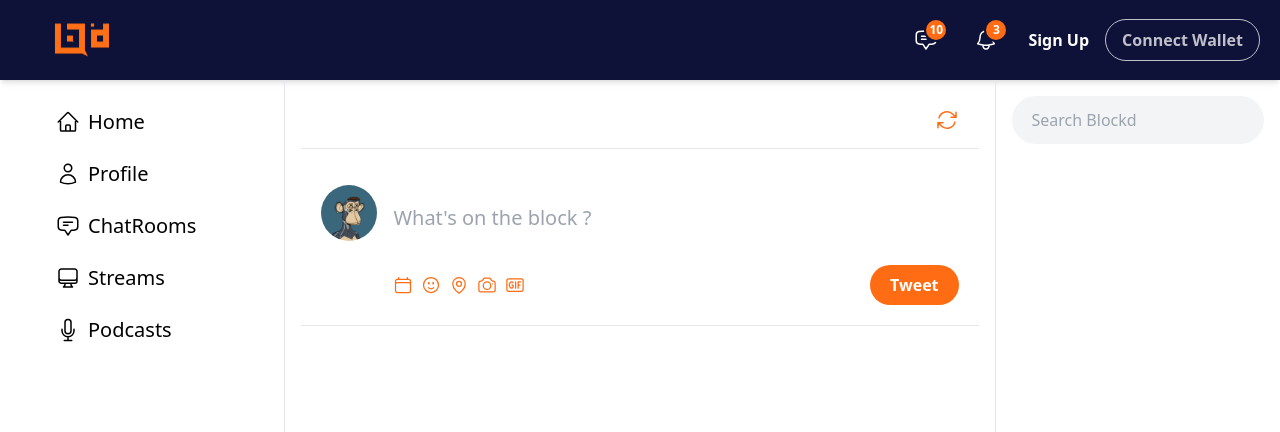
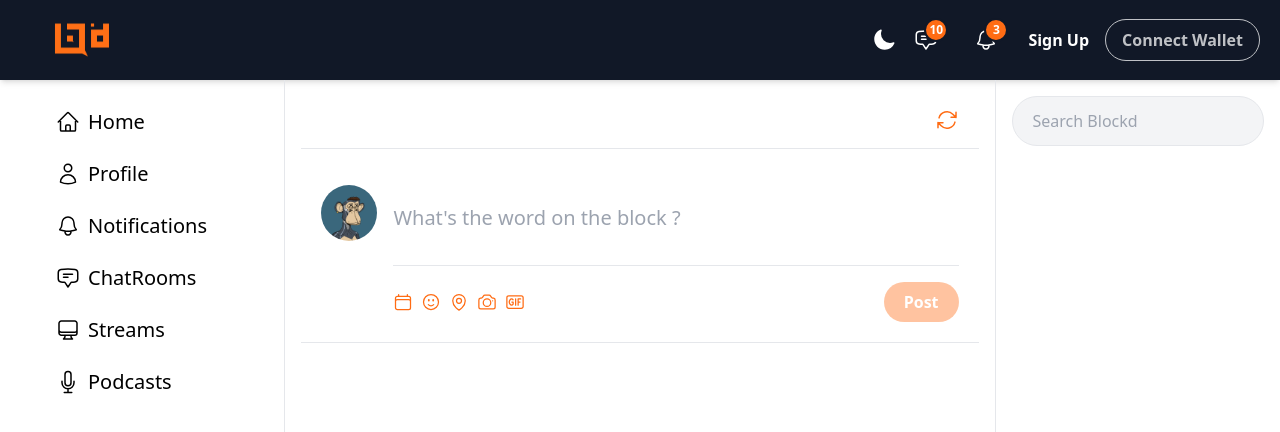
Before and after one commit to BlockdSocial/Blockd, a Next.js app: page / in a window 1280 px wide. Shown: the top 432 px of the page. Built offline with nearby package versions, Linux system fonts and the light colour scheme.

Commit message:
Dark/Light Mode

```diff
--- a/components/IconGroup.tsx
+++ b/components/IconGroup.tsx
@@ -11,9 +11,9 @@
         <div className='flex max-w-fit items-center space-x-2 p-2 rounded-ful transition-all duration-100 group'>
             <div className="">
                 <strong className="relative inline-flex items-center px-2.5 py-1.5">
-                    <span className="text-white absolute text-xs top-0 right-0 md:-top-1 md:-right-0 h-6 w-6 rounded-full group-hover:bg-orange-600 bg-blockd flex justify-center items-center items border-2 border-bgcolor"><span>{notif}</span></span>
-                    <Icon className='h-6 w-6 inline text-white' />
-                    <p className='inline md:hidden text-white font-semibold group-hover:text-gray-300 py-1 px-2'>{name}</p>
+                    <span className="text-white absolute text-xs top-0 right-0 md:-top-1 md:-right-0 h-6 w-6 rounded-full group-hover:bg-orange-600 bg-blockd flex justify-center items-center items border-2 border-gray-900 dark:border-lightgray"><span>{notif}</span></span>
+                    <Icon className='h-6 w-6 inline text-white dark:text-white' />
+                    <p className='inline md:hidden text-white dark:text-white font-semibold group-hover:text-gray-300 py-1 px-2'>{name}</p>
                 </strong>
             </div>
         </div>
--- a/components/Navbar.tsx
+++ b/components/Navbar.tsx
@@ -1,19 +1,50 @@
 import Image from 'next/image'
-import Link from 'next/link';
-import React, { useState } from 'react'
+import Link from 'next/link'
+import React, { useState, useEffect } from 'react'
 import {
     BellIcon,
     ChatBubbleBottomCenterTextIcon
 } from '@heroicons/react/24/outline'
-import IconGroup from './IconGroup';
+import IconGroup from './IconGroup'
+import {useTheme} from 'next-themes'
 
 const Navbar = () => {
+    const {systemTheme, theme, setTheme} = useTheme()
+    const [mounted, setMounted] = useState(false)
+
+    useEffect(() => {
+        setMounted(true)
+    }, [])
+
+    const renderThemeChanger = () => {
+        if (!mounted) return null;
+
+        const currentTheme = theme === 'system' ? systemTheme : theme;
+
+        if(currentTheme === 'dark'){
+            return (
+                <svg xmlns="http://www.w3.org/2000/svg" className="h-6 w-6 fill-white" viewBox="0 0 20 20" fill="#9333ea" role="button" onClick={() => setTheme('light')}>
+                    <path
+                        fillRule="evenodd"
+                        d="M10 2a1 1 0 011 1v1a1 1 0 11-2 0V3a1 1 0 011-1zm4 8a4 4 0 11-8 0 4 4 0 018 0zm-.464 4.95l.707.707a1 1 0 001.414-1.414l-.707-.707a1 1 0 00-1.414 1.414zm2.12-10.607a1 1 0 010 1.414l-.706.707a1 1 0 11-1.414-1.414l.707-.707a1 1 0 011.414 0zM17 11a1 1 0 100-2h-1a1 1 0 100 2h1zm-7 4a1 1 0 011 1v1a1 1 0 11-2 0v-1a1 1 0 011-1zM5.05 6.464A1 1 0 106.465 5.05l-.708-.707a1 1 0 00-1.414 1.414l.707.707zm1.414 8.486l-.707.707a1 1 0 01-1.414-1.414l.707-.707a1 1 0 011.414 1.414zM4 11a1 1 0 100-2H3a1 1 0 000 2h1z"
+                        clipRule="evenodd"
+                    />
+                </svg>
+            )
+        }else{
+            return (
+                <svg xmlns="http://www.w3.org/2000/svg" viewBox="0 0 24 24" fill="#9333ea" className="w-6 h-6 fill-white" role="button" onClick={() => setTheme('dark')}>
+                    <path fillRule="evenodd" d="M9.528 1.718a.75.75 0 01.162.819A8.97 8.97 0 009 6a9 9 0 009 9 8.97 8.97 0 003.463-.69.75.75 0 01.981.98 10.503 10.503 0 01-9.694 6.46c-5.799 0-10.5-4.701-10.5-10.5 0-4.368 2.667-8.112 6.46-9.694a.75.75 0 01.818.162z" clipRule="evenodd" />
+                </svg>
+            )
+        }
+    }
 
     let [open, setOpen] = useState(false);
     return (
         <div className='w-full shadow-md top-0 left-0'>
-            <div className='md:flex items-center justify-between bg-bgcolor md:px-5 h-20'>
-                <div className='font-bold text-2xl cursor-pointer flex items-center font-[Poppins] text-white'>
+            <div className='md:flex items-center justify-between bg-gray-900 dark:bg-lightgray md:px-5 h-20'>
+                <div className='font-bold text-2xl cursor-pointer flex items-center font-[Poppins]'>
                         <Image
                             src="/images/logo.png"
                             alt="Blockd Logo"
@@ -23,13 +54,20 @@
                         />
                 </div>
 
+                <div className='absolute right-14 md:hidden top-6 cursor-pointer flex flex-col items-center my-1'>
+                    {renderThemeChanger()}
+                </div>
+
                 <div onClick={() => setOpen(!open)} className='text-3xl absolute right-4 md:right-8 top-6 cursor-pointer md:hidden'>
-                    <svg xmlns="http://www.w3.org/2000/svg" fill="none" viewBox="0 0 24 24" strokeWidth={1.5} stroke="currentColor" className="w-6 h-6 text-white" name={open ? 'close' : 'menu'}>
+                    <svg xmlns="http://www.w3.org/2000/svg" fill="none" viewBox="0 0 24 24" strokeWidth={1.5} stroke="currentColor" className="w-7 h-7 text-white" name={open ? 'close' : 'menu'}>
                         <path strokeLinecap="round" strokeLinejoin="round" d="M3.75 6.75h16.5M3.75 12h16.5m-16.5 5.25h16.5" />
                     </svg>
                 </div>
 
-                <ul className={`bg-bgcolor md:flex absolute items-center md:static md:z-auto right-0 w-1/3 md:w-auto md:pl-0 transition-all ease-in ${open ? 'top-20 h-full' : 'top-[-490px] h-20 '}`}>
+                <ul className={`md:flex absolute items-center md:static z-[2] right-0 w-1/3 md:w-auto md:pl-0 transition-all ease-in ${open ? 'top-20 h-full bg-gray-900 dark:bg-lightgray' : 'top-[-490px] h-20'}`}>
+                    <li className='hidden md:inline flex-col items-center text-l my-1'>
+                        {renderThemeChanger()}
+                    </li>
                     <li className='flex flex-col items-center text-l my-1'>
                         <Link href="">
                             <IconGroup Icon={ChatBubbleBottomCenterTextIcon} notif="10" name='Messages'></IconGroup>
@@ -41,13 +79,13 @@
                         </Link>
                     </li>
                     <li className='flex flex-col items-center text-l my-1 md:ml-3'>
-                        <Link href="/auth/signup" className='text-white hover:text-gray-300 font-semibold'>Sign Up</Link>
+                        <Link href="/auth/signup" className='text-white dark:text-white hover:text-gray-300 dark:hover:text-gray-300 font-semibold'>Sign Up</Link>
                     </li>
                     <li className='flex flex-col items-center text-l my-4'>
                     <hr className='w-1/2'></hr>
                     </li>
                     <li className='md:ml-4 flex flex-col items-center text-l my-4'>
-                        <button className="animate-pulse bg-transparent hover:bg-blockd text-white font-semibold hover:text-white py-2 px-4 border rounded-full border-white hover:border-blockd">
+                        <button className="animate-pulse bg-transparent hover:bg-blockd text-white dark:text-white font-semibold hover:text-white py-2 px-4 border rounded-full border-white dark:border-white hover:border-blockd">
                             Connect Wallet
                         </button>
                     </li>
--- a/components/Sidebar.tsx
+++ b/components/Sidebar.tsx
@@ -7,18 +7,22 @@
     ChatBubbleBottomCenterTextIcon,
     UserIcon,
     HomeIcon,
+    BellIcon,
 } from '@heroicons/react/24/outline'
 import Link from 'next/link';
 
 
 function Sidebar() {
     return (
-        <div className='flex flex-col col-span-1 md:col-span-2 items-center px-4 mt-3 md:mt-0 md:p-4 md:pl-10 md:items-start'>
+        <div className='flex flex-col col-span-1 md:col-span-2 items-center px-4 mt-3 md:mt-0 md:p-4 lg:pl-10 md:items-start'>
             <Link href="/">
                 <SidebarRow Icon={HomeIcon} title="Home" />
             </Link>
             <Link href="">
                 <SidebarRow Icon={UserIcon} title="Profile" />
+            </Link>
+            <Link href="">
+                <SidebarRow Icon={BellIcon} title="Notifications" />
             </Link>
             <Link href="">
                 <SidebarRow Icon={ChatBubbleBottomCenterTextIcon} title="ChatRooms" />
--- a/components/SidebarRow.tsx
+++ b/components/SidebarRow.tsx
@@ -7,7 +7,7 @@
 
 function SidebarRow({Icon, title}: Props) {
   return (
-    <div className='flex max-w-fit items-center space-x-2 px-4 py-3 rounded-full hover:bg-gray-100 transition-all duration-100 group'>
+    <div className='flex max-w-fit items-center space-x-2 px-4 py-3 rounded-full hover:bg-gray-100 dark:hover:bg-transparent transition-all duration-100 group'>
         <Icon className='h-6 w-6' />
         <p className='group-hover:font-semibold hidden md:inline-flex text-base font-light lg:text-xl cursor-pointer'>{title}</p>
     </div>
--- a/components/TweetBox.tsx
+++ b/components/TweetBox.tsx
@@ -1,5 +1,5 @@
 import Image from 'next/image'
-import React from 'react'
+import React, { useState } from 'react'
 import {
     CalendarIcon,
     FaceSmileIcon,
@@ -9,8 +9,11 @@
 } from '@heroicons/react/24/outline'
 
 function TweetBox() {
+
+    const [input, setInput] = useState<string>('')
+
     return (
-        <div className='flex space-x-2 p-5 border-y mt-4'>
+        <div className='flex space-x-2 p-5 border-y mt-4 dark:bg-lightgray md:dark:rounded-md md:dark:border'>
             <Image
                 src="/images/pfp1.jpg"
                 alt="PFP"
@@ -20,7 +23,14 @@
             />
             <div className='flex flex-1 items-center pl-2'>
                 <form className='flex flex-col flex-1'>
-                    <input type="text" placeholder="What's on the block ?" className='h-24 w-full text-xl outline-none placeholder:text:xl'/>
+                    <input
+                        value={input}
+                        onChange={e => setInput(e.target.value)}
+                        type="text"
+                        placeholder="What's the word on the block ?"
+                        className='h-24 w-full text-xl outline-none placeholder:text:xl bg-transparent'
+                    />
+                    <hr className='mb-4'></hr>
                     <div className='flex items-center'>
                         <div className='flex space-x-2 text-blockd flex-1'>
                             <CalendarIcon className='h-5 w-5 cursor-pointer transition-transform duration-150 ease-out hover:scale-150' />
@@ -29,7 +39,12 @@
                             <CameraIcon className='h-5 w-5 cursor-pointer transition-transform duration-150 ease-out hover:scale-150' />
                             <GifIcon className='h-5 w-5 cursor-pointer transition-transform duration-150 ease-out hover:scale-150' />
                         </div>
-                        <button className='bg-blockd px-5 py-2 font-bold text-white rounded-full'>Tweet</button>
+                        <button
+                            disabled={!input}
+                            className='bg-blockd px-5 py-2 font-bold text-white rounded-full disabled:opacity-40 disabled:z-[0]'
+                        >
+                                Post
+                        </button>
                     </div>
                 </form>
             </div>
--- a/components/Widgets.tsx
+++ b/components/Widgets.tsx
@@ -2,10 +2,10 @@
 
 function Widgets() {
   return (
-    <div className='h-full px-2 col-span-2 hidden lg:inline md:p-4'>
+    <div className='h-full px-2 col-span-2 hidden md:inline md:p-4'>
       {/* Search */}
-      <div className='flex items-center space-x-2 bg-gray-100 p-3 rounded-full'>
-        <svg xmlns="http://www.w3.org/2000/svg" fill="none" viewBox="0 0 24 24" strokeWidth={1.5} stroke="currentColor" className="w-5 h-5 text-gray-400">
+      <div className='flex items-center space-x-2 bg-gray-100 dark:bg-darkgray p-3 rounded-full dark:border-white border'>
+        <svg xmlns="http://www.w3.org/2000/svg" fill="none" viewBox="0 0 24 24" strokeWidth={1.5} stroke="currentColor" className="w-5 h-5 text-gray-400 dark:text-white">
           <path strokeLinecap="round" strokeLinejoin="round" d="M21 21l-5.197-5.197m0 0A7.5 7.5 0 105.196 5.196a7.5 7.5 0 0010.607 10.607z" />
         </svg>
         <input
--- a/package.json
+++ b/package.json
@@ -9,6 +9,7 @@
     "@heroicons/react": "^2.0.13",
     "emoji-mart": "^5.4.0",
     "next": "latest",
+    "next-themes": "^0.2.1",
     "react": "18.2.0",
     "react-dom": "18.2.0",
     "react-icons": "^4.7.1"
--- a/pages/_app.tsx
+++ b/pages/_app.tsx
@@ -1,8 +1,13 @@
 import '../styles/globals.css'
 import type { AppProps } from 'next/app'
+import {ThemeProvider} from 'next-themes'
 
 function MyApp({ Component, pageProps }: AppProps) {
-  return <Component {...pageProps} />
+  return (
+    <ThemeProvider enableSystem={true} attribute="class">
+      <Component {...pageProps} />
+    </ThemeProvider>
+  )
 }
 
 export default MyApp
--- a/pages/index.tsx
+++ b/pages/index.tsx
@@ -8,7 +8,7 @@
 
 const Home: NextPage = () => {
   return (
-    <div className='mx-auto max-h-screen h-screen overflow-hidden'>
+    <div className='z-[-4] bg-white dark:bg-darkgray mx-auto max-h-screen h-screen overflow-hidden'>
       <Head>
         <title>Blockd</title>
       </Head>
--- a/tailwind.config.js
+++ b/tailwind.config.js
@@ -1,5 +1,6 @@
 /** @type {import('tailwindcss').Config} */
 module.exports = {
+  darkMode: 'class',
   content: [
     './pages/**/*.{js,ts,jsx,tsx}',
     './components/**/*.{js,ts,jsx,tsx}',
@@ -9,7 +10,9 @@
     extend: {
       colors: {
         blockd: '#ff6c14',
-        bgcolor: '#0f1238'
+        bgcolor: '#0f1238',
+        darkgray: '#1c1c1c',
+        lightgray: '#242424',
       },
     },
   },
```
Also changed, not shown: components/Feed.tsx (+5 -5 lines), public/images/logo-white.png (added), 1 other file (tests, documents, lock files or other folders).
